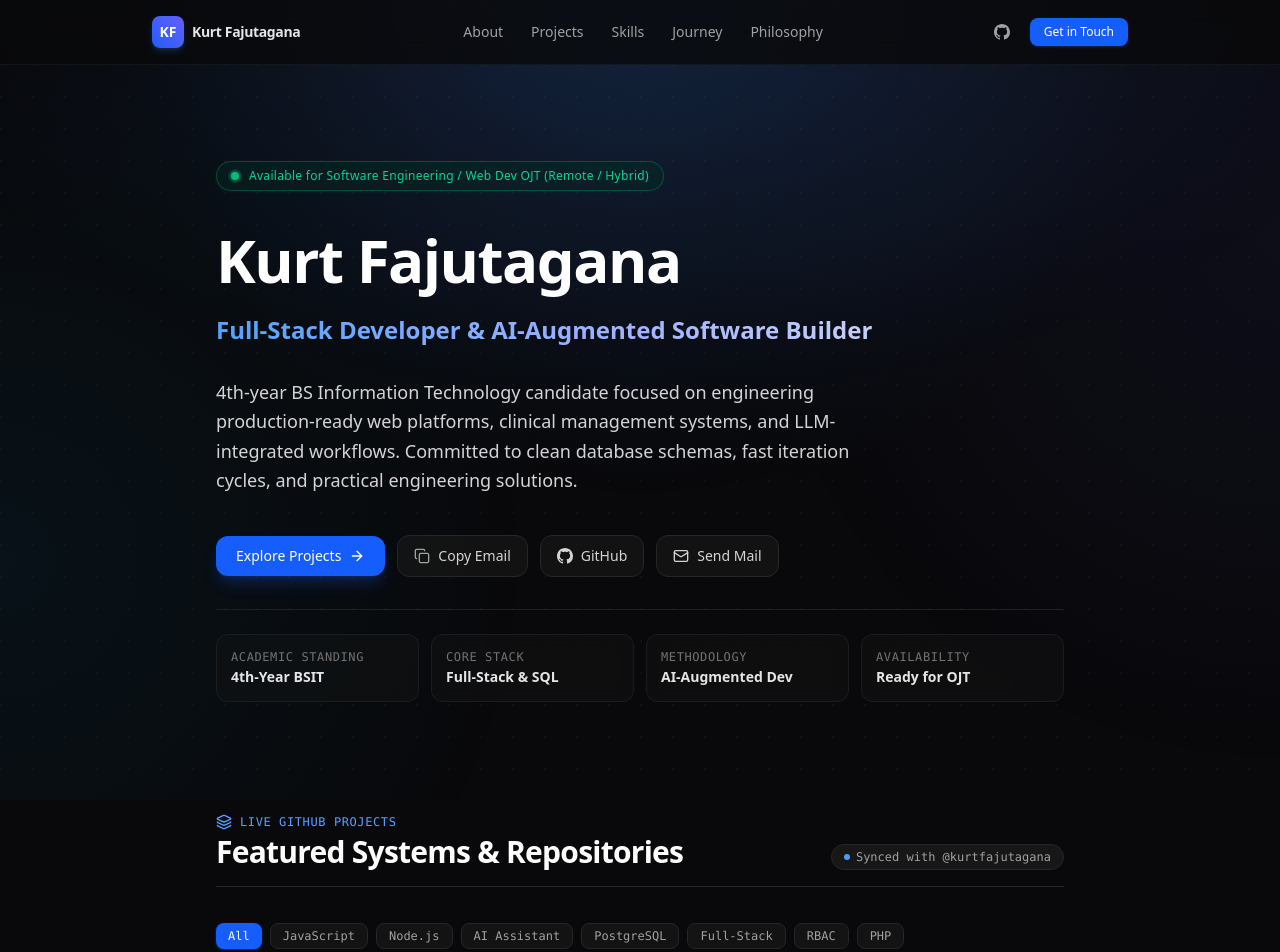
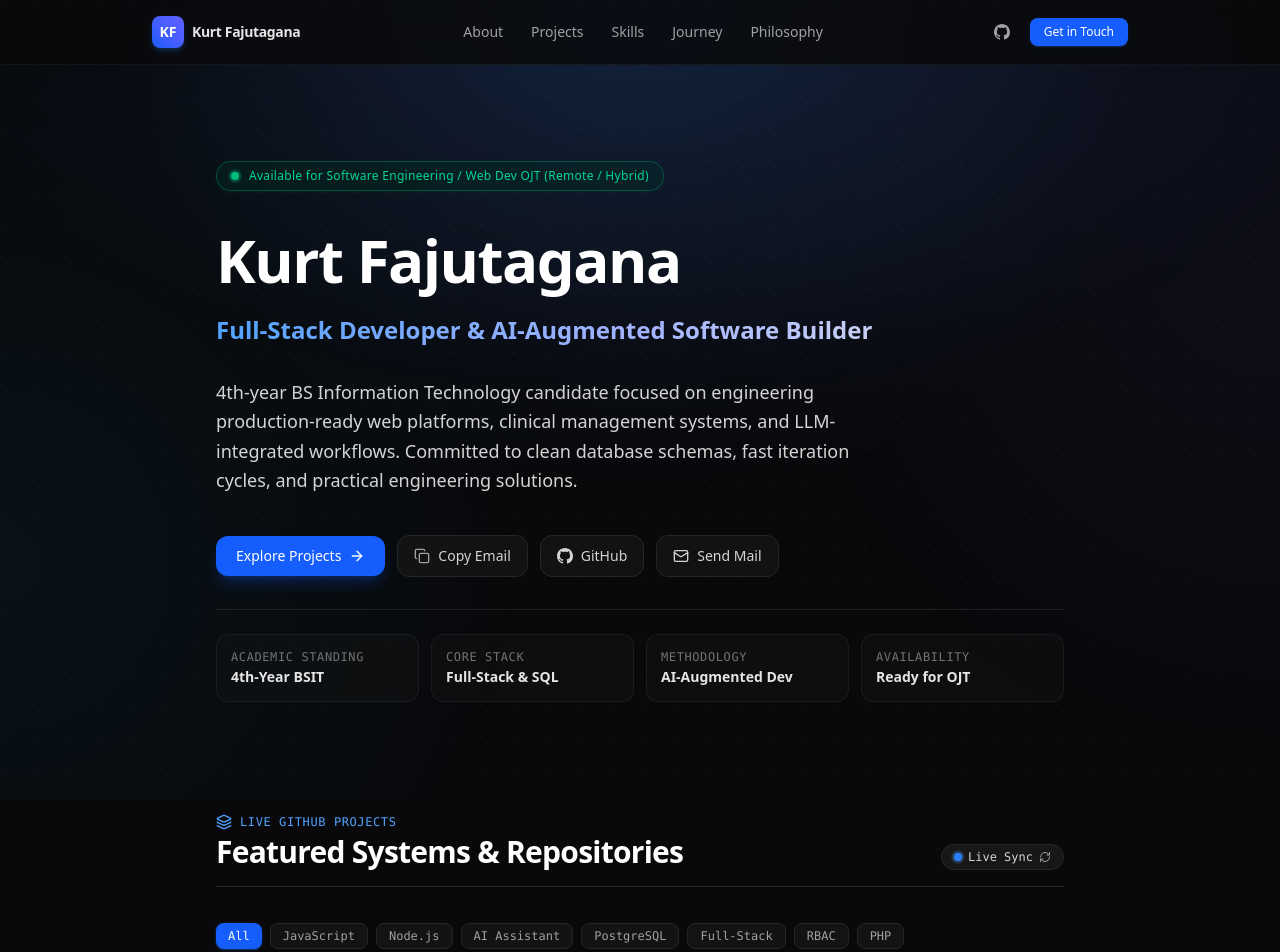
Before and after one commit to kurtfajutagana/kurtfajutagana, a Next.js app: page / in a window 1280 px wide. Shown: the top 952 px of the page. Built offline with nearby package versions, Linux system fonts and the light colour scheme; no server answers.

Commit message:
feat: implement real-time auto-sync engine with tab focus refetch and background polling

```diff
--- /dev/null
+++ b/src/app/api/projects/route.ts
@@ -0,0 +1,9 @@
+import { NextResponse } from "next/server";
+import { getPortfolioProjects } from "@/lib/github";
+
+export const dynamic = "force-dynamic";
+
+export async function GET() {
+  const projects = await getPortfolioProjects(true);
+  return NextResponse.json({ projects, timestamp: Date.now() });
+}
--- a/src/components/PortfolioView.tsx
+++ b/src/components/PortfolioView.tsx
@@ -1,6 +1,6 @@
 "use client";
 
-import React, { useState } from "react";
+import React, { useState, useEffect, useCallback } from "react";
 import {
   Mail,
   ExternalLink,
@@ -22,7 +22,8 @@ import {
   Star,
   GitFork,
   Calendar,
-  Sparkle
+  Sparkle,
+  RefreshCw
 } from "lucide-react";
 import { PortfolioProject } from "@/lib/github";
 
@@ -44,11 +45,58 @@ interface PortfolioViewProps {
   projects: PortfolioProject[];
 }
 
-export default function PortfolioView({ projects }: PortfolioViewProps) {
+export default function PortfolioView({ projects: initialProjects }: PortfolioViewProps) {
+  const [projects, setProjects] = useState<PortfolioProject[]>(initialProjects);
+  const [isSyncing, setIsSyncing] = useState(false);
+  const [lastSyncTime, setLastSyncTime] = useState<string>("just now");
   const [copied, setCopied] = useState(false);
   const [mobileMenuOpen, setMobileMenuOpen] = useState(false);
   const [selectedTag, setSelectedTag] = useState<string>("All");
-  const email = "kurtfajutagana17@gmail.com";
+  const email = "kurtfajutagana@gmail.com";
+
+  // Real-time background synchronization with GitHub
+  const fetchLiveProjects = useCallback(async () => {
+    setIsSyncing(true);
+    try {
+      const res = await fetch("/api/projects", { cache: "no-store" });
+      if (res.ok) {
+        const data = await res.json();
+        if (Array.isArray(data.projects)) {
+          setProjects(data.projects);
+          setLastSyncTime(new Date().toLocaleTimeString([], { hour: '2-digit', minute: '2-digit', second: '2-digit' }));
+        }
+      }
+    } catch (err) {
+      console.error("Real-time sync failed:", err);
+    } finally {
+      setIsSyncing(false);
+    }
+  }, []);
+
+  // Auto-sync on window focus (when switching from GitHub tab back to portfolio) and on interval
+  useEffect(() => {
+    const handleFocus = () => {
+      fetchLiveProjects();
+    };
+
+    const handleVisibilityChange = () => {
+      if (document.visibilityState === "visible") {
+        fetchLiveProjects();
+      }
+    };
+
+    window.addEventListener("focus", handleFocus);
+    document.addEventListener("visibilitychange", handleVisibilityChange);
+
+    // Background interval poll every 15 seconds
+    const interval = setInterval(fetchLiveProjects, 15000);
+
+    return () => {
+      window.removeEventListener("focus", handleFocus);
+      document.removeEventListener("visibilitychange", handleVisibilityChange);
+      clearInterval(interval);
+    };
+  }, [fetchLiveProjects]);
 
   const handleCopyEmail = () => {
     navigator.clipboard.writeText(email);
@@ -309,7 +357,7 @@ export default function PortfolioView({ projects }: PortfolioViewProps) {
 
         </section>
 
-        {/* FEATURED PROJECTS (DYNAMIC GITHUB INTEGRATION) */}
+        {/* FEATURED PROJECTS (DYNAMIC REALTIME GITHUB INTEGRATION) */}
         <section id="projects" className="space-y-8 scroll-mt-24">
           <div className="flex flex-col sm:flex-row sm:items-end justify-between border-b border-neutral-800 pb-4 gap-4">
             <div className="space-y-1">
@@ -319,10 +367,21 @@ export default function PortfolioView({ projects }: PortfolioViewProps) {
               <h2 className="text-2xl sm:text-3xl font-bold text-white tracking-tight">Featured Systems & Repositories</h2>
             </div>
 
-            {/* Auto-Sync Indicator Badge */}
-            <div className="inline-flex items-center gap-1.5 px-3 py-1 rounded-full text-xs font-mono bg-neutral-900 border border-neutral-800 text-neutral-400">
-              <span className="w-1.5 h-1.5 rounded-full bg-blue-400 animate-pulse" />
-              <span>Synced with @kurtfajutagana</span>
+            {/* Realtime Auto-Sync Status Badge & Manual Trigger */}
+            <div className="flex items-center gap-2">
+              <button
+                onClick={fetchLiveProjects}
+                disabled={isSyncing}
+                className="inline-flex items-center gap-1.5 px-3 py-1 rounded-full text-xs font-mono bg-neutral-900 hover:bg-neutral-800 border border-neutral-800 hover:border-neutral-700 text-neutral-300 transition-colors disabled:opacity-50"
+                title={`Last synced: ${lastSyncTime}. Click to force sync immediately.`}
+              >
+                <span className="relative flex h-2 w-2">
+                  <span className="animate-ping absolute inline-flex h-full w-full rounded-full bg-blue-400 opacity-75"></span>
+                  <span className="relative inline-flex rounded-full h-2 w-2 bg-blue-500"></span>
+                </span>
+                <span>Live Sync</span>
+                <RefreshCw className={`w-3 h-3 text-neutral-400 ${isSyncing ? "animate-spin text-blue-400" : ""}`} />
+              </button>
             </div>
           </div>
 
@@ -353,7 +412,7 @@ export default function PortfolioView({ projects }: PortfolioViewProps) {
               </div>
               <h3 className="text-base font-semibold text-white">No tagged projects found</h3>
               <p className="text-sm text-neutral-400 max-w-md mx-auto">
-                Add the topic tag <code className="text-blue-400 font-mono px-1.5 py-0.5 rounded bg-blue-500/10 border border-blue-500/20">portfolio</code> to any of your repositories on GitHub to have them appear here automatically.
+                Add the topic tag <code className="text-blue-400 font-mono px-1.5 py-0.5 rounded bg-blue-500/10 border border-blue-500/20">portfolio</code> to any of your repositories on GitHub to have them appear here in real-time.
               </p>
             </div>
           ) : (
@@ -461,7 +520,7 @@ export default function PortfolioView({ projects }: PortfolioViewProps) {
           <div className="p-4 rounded-xl border border-dashed border-neutral-800 bg-neutral-900/20 text-xs text-neutral-400 font-mono flex items-center gap-2">
             <Sparkle className="w-4 h-4 text-blue-400 shrink-0" />
             <span>
-              <strong>Smart Auto-Discovery:</strong> Any repo in your GitHub account (<code className="text-neutral-300">@kurtfajutagana</code>) tagged with topic <code className="text-blue-400 font-bold">portfolio</code> will automatically appear here!
+              <strong>Smart Auto-Discovery:</strong> Any repo in your GitHub account (<code className="text-neutral-300">@kurtfajutagana</code>) tagged with topic <code className="text-blue-400 font-bold">portfolio</code> will automatically sync and appear here!
             </span>
           </div>
         </section>
--- a/src/lib/github.ts
+++ b/src/lib/github.ts
@@ -34,7 +34,7 @@ export interface PortfolioProject {
   order: number;
 }
 
-export async function getPortfolioProjects(): Promise<PortfolioProject[]> {
+export async function getPortfolioProjects(forceFresh = false): Promise<PortfolioProject[]> {
   const { githubUsername, filterStrategy, topicTag, customMetadata, fallbackProjects } = portfolioConfig;
 
   try {
@@ -47,12 +47,13 @@ export async function getPortfolioProjects(): Promise<PortfolioProject[]> {
       headers.Authorization = `Bearer ${process.env.GITHUB_TOKEN}`;
     }
 
+    const fetchOptions: RequestInit = forceFresh
+      ? { headers, cache: "no-store" }
+      : { headers, next: { revalidate: 60 } };
+
     const response = await fetch(
       `https://api.github.com/users/${githubUsername}/repos?sort=updated&per_page=100`,
-      {
-        headers,
-        next: { revalidate: 60 }, // Fast ISR revalidation: refresh every 60 seconds
-      }
+      fetchOptions
     );
 
     if (!response.ok) {
```
